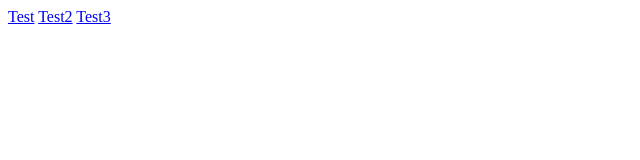
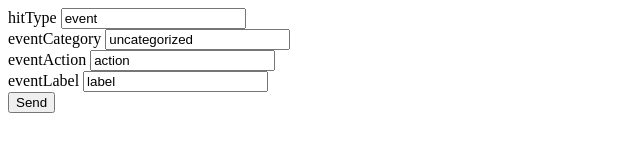
Before and after one commit to Xi-Plus/test, a website: page index.html in a window 1280 px wide. Shown: the whole page, without its empty margins (0-640 px from the left). Drawn offline with Linux system fonts and the light colour scheme.

Commit message:
Update index.html

```diff
--- a/index.html
+++ b/index.html
@@ -1,5 +1,34 @@
-<a href="sms:1922?body=場所代碼：111121314151617">Test</a>
+<html>
 
-<a href="sms://1922?body=場所代碼：111121314151617">Test2</a>
+<head>
+	<!-- Global site tag (gtag.js) - Google Analytics -->
+	<script async src="https://www.googletagmanager.com/gtag/js?id=G-WEWPSCDTDW"></script>
+	<script>
+		window.dataLayer = window.dataLayer || [];
+		function gtag() { dataLayer.push(arguments); }
+		gtag('js', new Date());
 
-<a href="sms://1922&body=場所代碼：111121314151617">Test3</a>
+		gtag('config', 'G-WEWPSCDTDW');
+	</script>
+
+	<script>
+		function send() {
+			ga('send', {
+				hitType: document.getElementById('hitType').value,
+				eventCategory: document.getElementById('eventCategory').value,
+				eventAction: document.getElementById('eventAction').value,
+				eventLabel: document.getElementById('eventLabel').value
+			});
+		}
+	</script>
+</head>
+
+<body>
+	hitType <input id="hitType" value="event"><br>
+	eventCategory <input id="eventCategory" value="uncategorized"><br>
+	eventAction <input id="eventAction" value="action"><br>
+	eventLabel <input id="eventCategory" value="label"><br>
+	<button onclick="send">Send</button>
+</body>
+
+</html>
```
